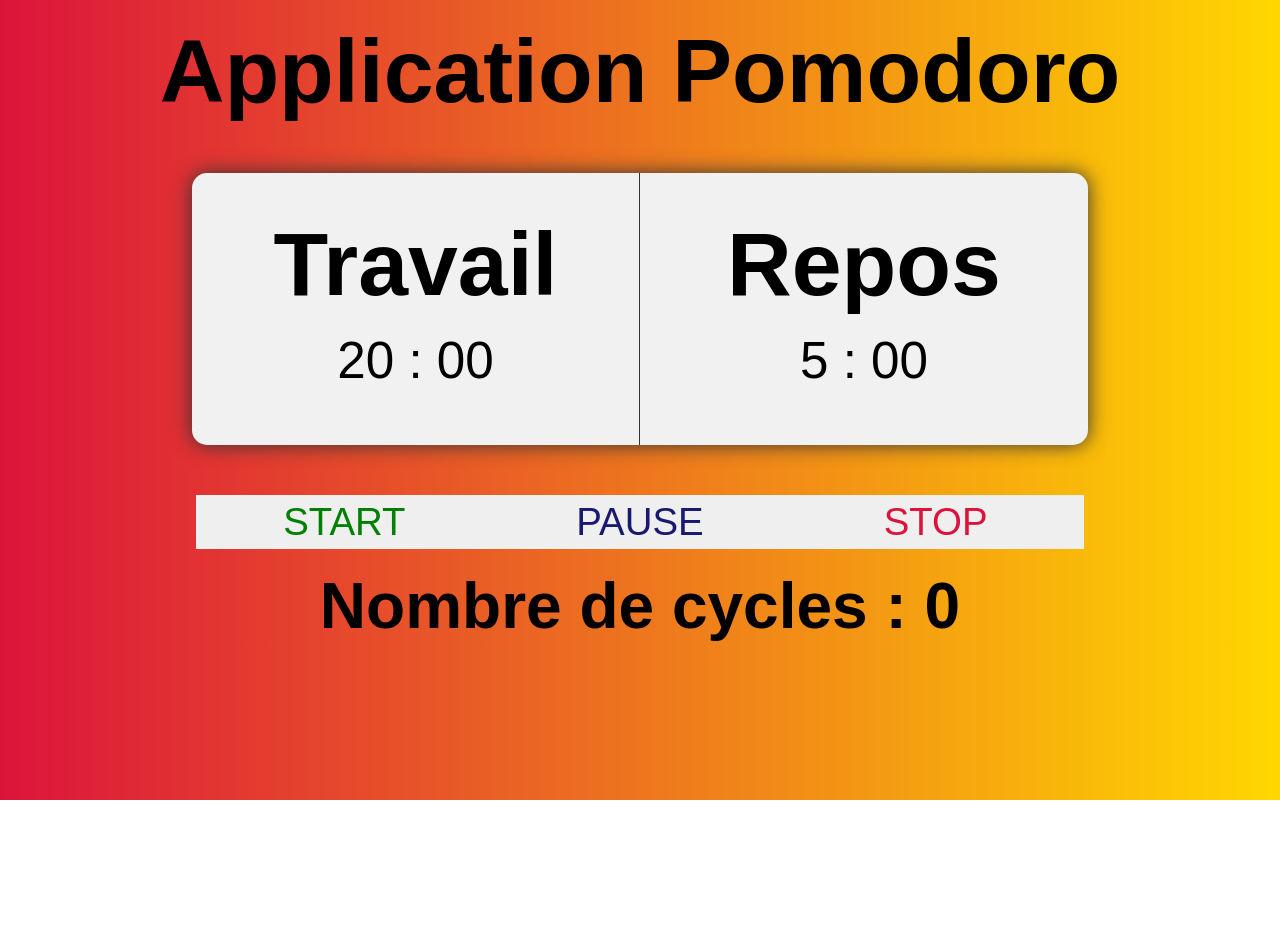
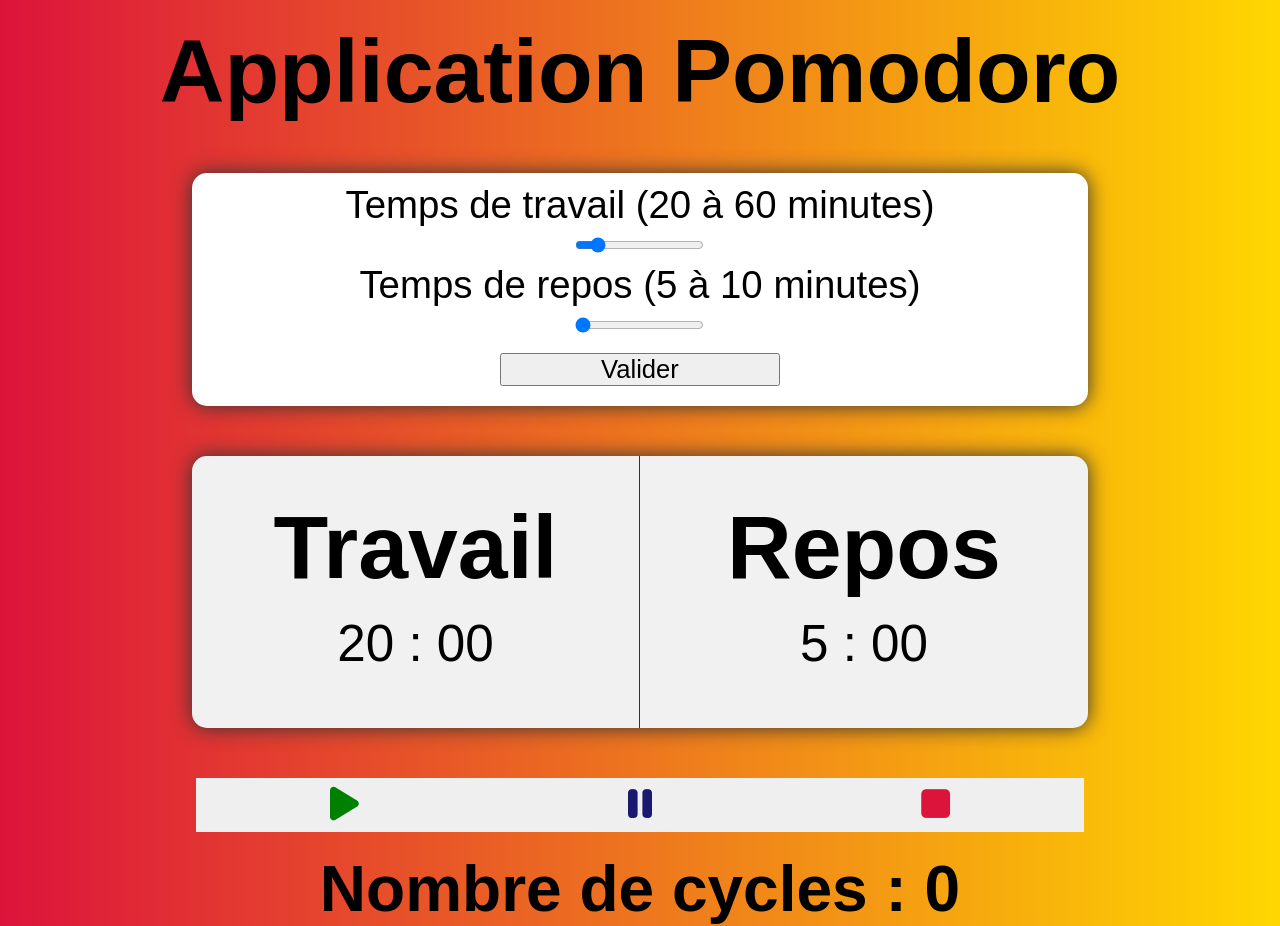
Before and after one commit to fabiandeneuville/pomodoro, a plain HTML site: page index.html in a window 1280 px wide. Before the commit the page ends 800 px from the top, so only its background shows below. Drawn offline with Linux system fonts and the light colour scheme.

Commit message:
Allowing user to choose duration

```diff
--- a/index.html
+++ b/index.html
@@ -4,11 +4,22 @@
     <meta charset="UTF-8">
     <meta http-equiv="X-UA-Compatible" content="IE=edge">
     <meta name="viewport" content="width=device-width, initial-scale=1.0">
+    <link rel="stylesheet" href="https://cdnjs.cloudflare.com/ajax/libs/font-awesome/6.0.0-beta3/css/all.min.css" integrity="sha512-Fo3rlrZj/k7ujTnHg4CGR2D7kSs0v4LLanw2qksYuRlEzO+tcaEPQogQ0KaoGN26/zrn20ImR1DfuLWnOo7aBA==" crossorigin="anonymous" referrerpolicy="no-referrer" />
     <link rel="stylesheet" href="style.css">
     <title>Projet Pomodoro</title>
 </head>
 <body>
     <h1>Application Pomodoro</h1>
+    <div class="reglages">
+        <form>
+            <label for="travail">Temps de travail (20 à 60 minutes) </label>
+            <input type="range" id="travail" name="travail" value="1500" min="1200" max="3600" step="300">
+            <label for="repos">Temps de repos (5 à 10 minutes)</label>
+            <input type="range" id="repos" name="repos" value="300" min="300" max="600" step="60">
+            <input id="submit" type="submit" value="Valider">
+        </form>
+
+    </div>
     <div class="affichage">
         <div class="bloc travail">
             <p>Travail</p>
@@ -20,9 +31,9 @@
         </div>
     </div>
     <div class="container-btns">
-        <button class="btn btn1">START</button>
-        <button class="btn btn2">PAUSE</button>
-        <button class="btn btn3">STOP</button>
+        <button class="btn btn1"><i class="fa-solid fa-play"></i></button>
+        <button class="btn btn2"><i class="fa-solid fa-pause"></i></button>
+        <button class="btn btn3"><i class="fa-solid fa-stop"></i></button>
     </div>
     <h2></h2>
 <script src="app.js"></script>
```
